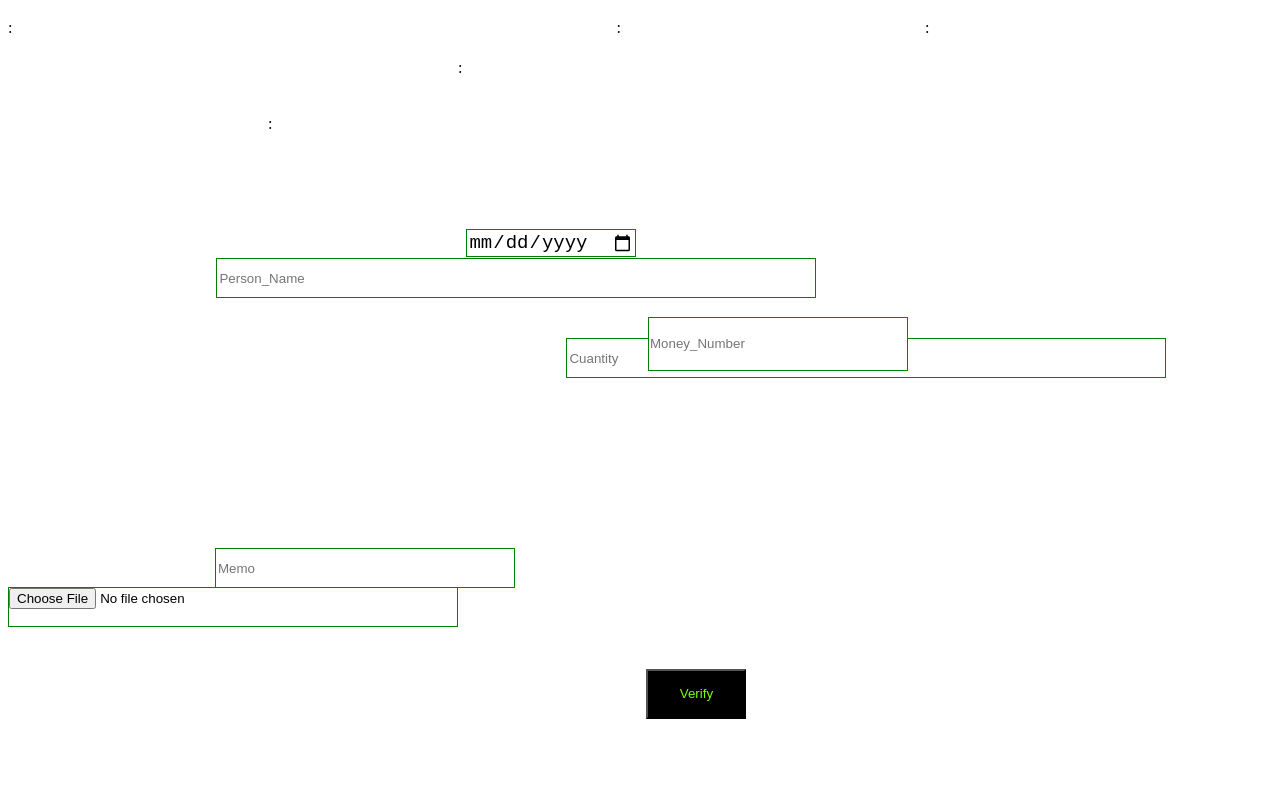
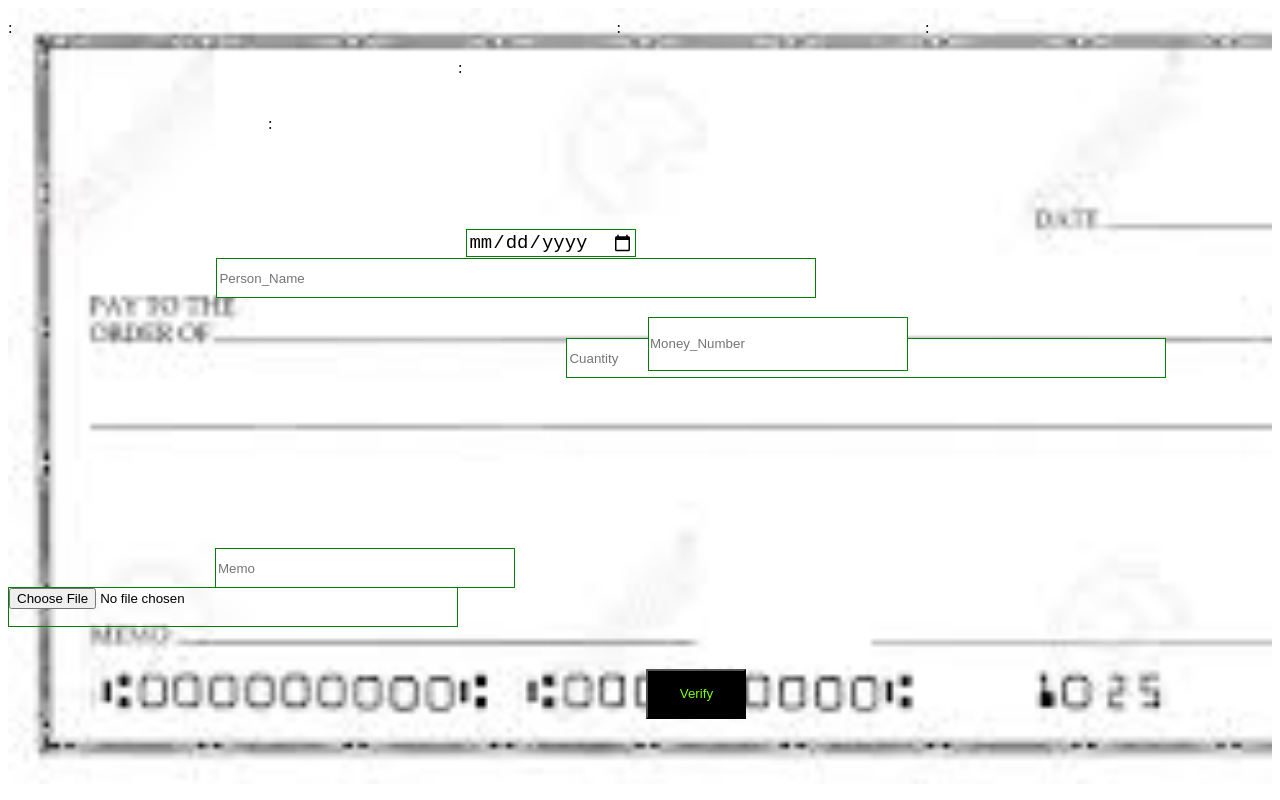
Before and after one commit to PCORREA9159/cheque.html, a plain HTML site: page index.html in a window 1280 px wide. Drawn offline with Linux system fonts and the light colour scheme.

Commit message:
Update index.html

```diff
--- a/index.html
+++ b/index.html
@@ -1,7 +1,7 @@
 <html>
 <style type="text/css">
 .bgimg {
-    background: url('cheque.png') no-repeat;
+    background: url('cheque.jpg') no-repeat;
     background-size: cover ;
     height: 99%;
 
```
